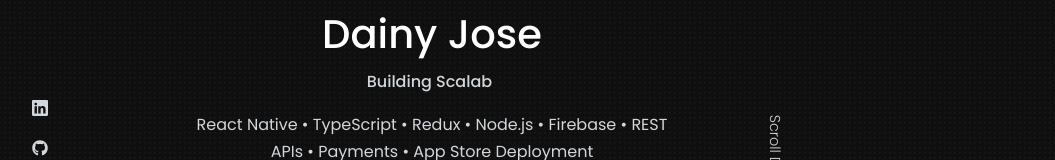
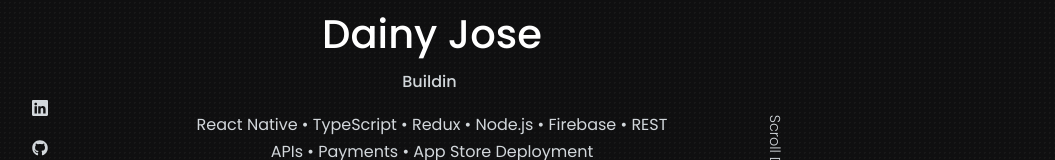
Before and after one commit to dainyjose/my-portfolio, a React (Vite) app: page / in a window 1280 px wide. Shown: the part 135-295 px from the top of the page, without its empty margins (208-1263 px from the left). Built offline with nearby package versions, Linux system fonts and the light colour scheme.

Commit message:
feat: update portfolio header content

```diff
--- a/src/components/header/Header.tsx
+++ b/src/components/header/Header.tsx
@@ -6,19 +6,19 @@ import "./header.css";
 import { TypeAnimation } from "react-type-animation";
 
 const Header = () => {
-  const texts = [
-    "React Native Developer",
-    "TypeScript | Redux Expert",
-    "Building Production Apps",
-  ];
-  const [index, setIndex] = useState(0);
-  useEffect(() => {
-    const interval = setInterval(() => {
-      setIndex((prev) => (prev + 1) % texts.length);
-    }, 2000);
+  // const texts = [
+  //   "React Native Developer",
+  //   "TypeScript | Redux Expert",
+  //   "Building Production Apps",
+  // ];
+  // const [index, setIndex] = useState(0);
+  // useEffect(() => {
+  //   const interval = setInterval(() => {
+  //     setIndex((prev) => (prev + 1) % texts.length);
+  //   }, 2000);
 
-    return () => clearInterval(interval);
-  }, []);
+  //   return () => clearInterval(interval);
+  // }, []);
 
   return (
     <header id="home">
@@ -31,16 +31,18 @@ const Header = () => {
           for Real Businesses */}
           <TypeAnimation
             sequence={[
-              "React Native Developer",
-              2000,
-              "Building Scalable Mobile Apps",
-              2000,
-              "TypeScript • Redux • Firebase Expert",
-              2000,
-              "Backend + Mobile Developer",
-              2000,
-              "Production-Ready App Builder",
-              2000,
+              "Senior Software Developer",
+              2200,
+              "Building Scalable Mobile Applications",
+              2200,
+              "Mobile Architecture & Technical Ownership",
+              2200,
+              "React Native • TypeScript • Node.js",
+              2200,
+              "Mentoring & Growing Junior Developers",
+              2200,
+              "Building Production-Ready Software",
+              2200,
             ]}
             speed={10}
             deletionSpeed={30}
@@ -48,14 +50,11 @@ const Header = () => {
           />
         </h3>
         <h5 className="text-light header_tech_skill">
-          React Native • TypeScript • Redux • Node.js • Firebase • REST APIs •
-          Payments • App Store Deployment
+          React Native • TypeScript • Redux • Node.js • Firebase • REST APIs • Payments • App Store
+          Deployment
         </h5>
         <HeaderResume />
-        <a
-          href="#contact"
-          className="scroll__down"
-        >
+        <a href="#contact" className="scroll__down">
           Scroll Down.......
           <TbArrowBigRightLines />
         </a>
```
